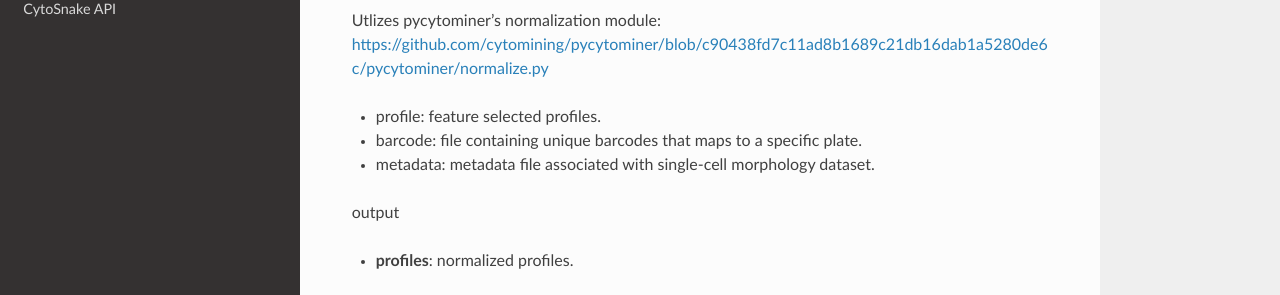
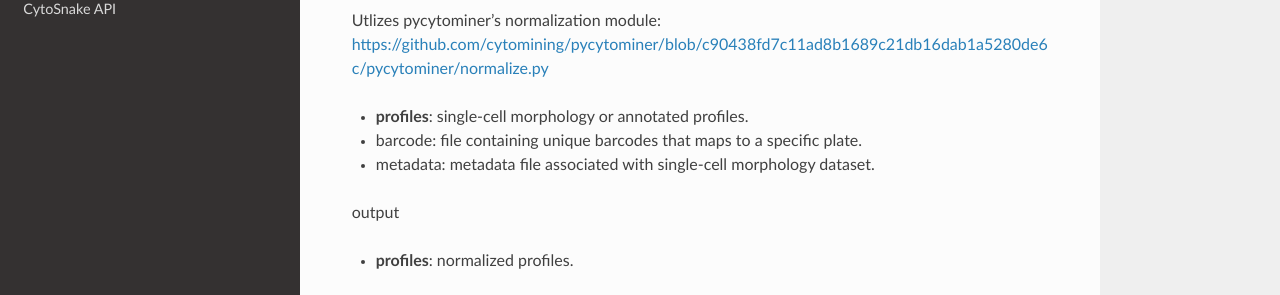
Before and after one commit to WayScience/CytoSnake, a Sphinx documentation site: the page built from docs/workflow-modules.md, in a window 1280 px wide and 900 px high, scrolled down 2508 px. Shown: the part 438-733 px from the top of the window. Built offline with Sphinx 7.4.7 and the Read the Docs theme 2.0.0, drawn with Linux system fonts in a browser that asks for light colours.

Commit message:
Update docs/workflow-modules.md
Co-authored-by: Jenna Tomkinson <107513215+jenna-tomkinson@users.noreply.github.com>

```diff
--- a/docs/workflow-modules.md
+++ b/docs/workflow-modules.md
@@ -120,7 +120,7 @@ method is `standardize` other methods include:
 Utlizes pycytominer's normalization module:
 <https://github.com/cytomining/pycytominer/blob/c90438fd7c11ad8b1689c21db16dab1a5280de6c/pycytominer/normalize.py>
 
-- profile: feature selected profiles.
+- **profiles**: single-cell morphology or annotated profiles.
 - barcode: file containing unique barcodes that maps to a specific plate.
 - metadata: metadata file associated with single-cell morphology dataset.
 
```
